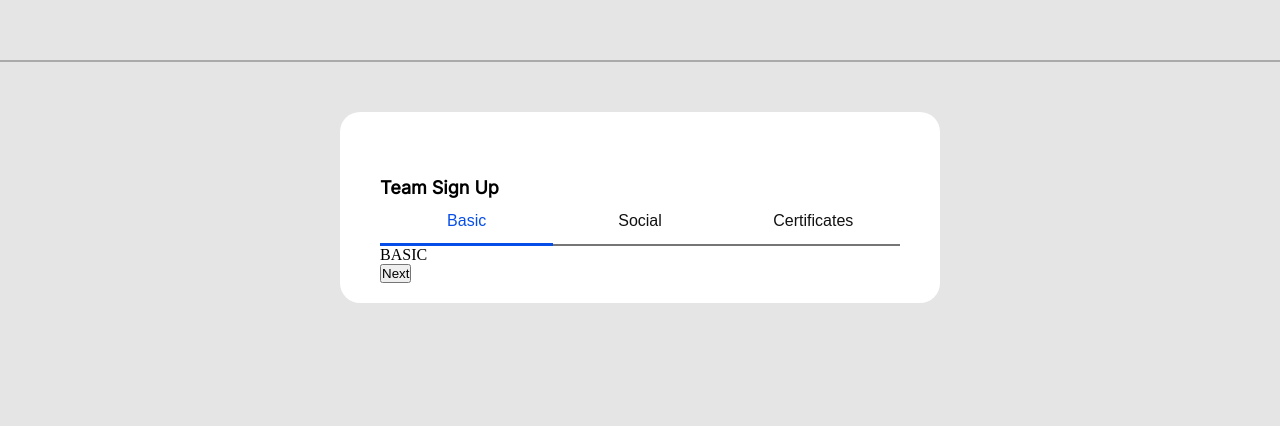
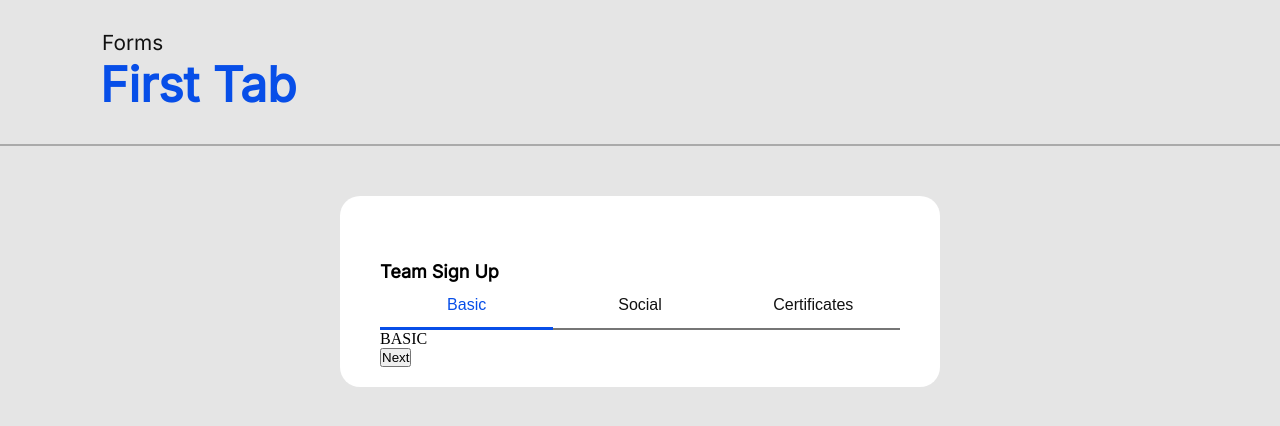
Before and after one commit to eduardonowa/squadred_sprint4, a Vue app: page / in a window 1280 px wide. Shown: the top 426 px of the page. Built offline with nearby package versions, Linux system fonts and the light colour scheme.

Commit message:
feat: adding dynamic header

```diff
--- /dev/null
+++ b/src/components/containers/HeaderForm/HeaderForm.vue
@@ -0,0 +1,27 @@
+<template>
+  <div class="header-container">
+    <Title v-if="this.$store.state.actualTab === 'basic'" type="forms" tabNumber="First" />
+    <Title
+      v-else-if="this.$store.state.actualTab === 'social'"
+      type="forms"
+      tabNumber="Second"
+    />
+    <Title
+      v-else-if="this.$store.state.actualTab === 'certificates'"
+      type="forms"
+      tabNumber="Third"
+    />
+  </div>
+</template>
+
+<script>
+import Title from "@/components/micro/Title/Title.vue";
+
+export default {
+  // eslint-disable-next-line
+  name: "HeaderForm",
+  components: { Title },
+};
+</script>
+
+<style lang="scss" scooped></style>
--- a/src/components/experience-fragments/Page/Page.vue
+++ b/src/components/experience-fragments/Page/Page.vue
@@ -1,6 +1,8 @@
 <template>
   <div class="page-container">
-    <header class="header"></header>
+    <header class="header">
+        <HeaderForm />
+    </header>
 
     <div class="card">
       <h2 class="teamSign">Team Sign Up</h2>
@@ -26,9 +28,11 @@
 <script>
 import MenuComponent from '@/components/micro/Menu/Menu.vue';
 import { mapActions } from 'vuex';
+import HeaderForm from '@/components/containers/HeaderForm/HeaderForm.vue'
 export default {
   // eslint-disable-next-line
   name: "Page",
+
   data() {
     return {
       actualTab: this.$store.state.actualTab,
@@ -42,7 +46,7 @@ export default {
       return this.$store.state.actualTab;
     }
   },
-  components: { MenuComponent },
+  components: { MenuComponent, HeaderForm },
   methods: {
     ...mapActions(['ableTab', 'changeActualTab']),
     next() {
--- a/src/components/micro/MyInputs/MyInputs.vue
+++ b/src/components/micro/MyInputs/MyInputs.vue
@@ -1,7 +1,7 @@
 <template>
   <div class="form">
     <label :class="ClassLabel" >{{ LabelInput }} </label>
-    <span :id="idSpan" :class="ClassSpan" >{{ InvalidText }}</span>
+    <span :id="idSpan" :class="ClassSpan" > Please enter your{{ InvalidText }}</span>
     <input
       :type="Type"
       :class="ClassInput"
```
Also changed, not shown: src/components/containers/Header/Header.scss (deleted), src/components/containers/HeaderForm/HeaderForm.scss (added).
